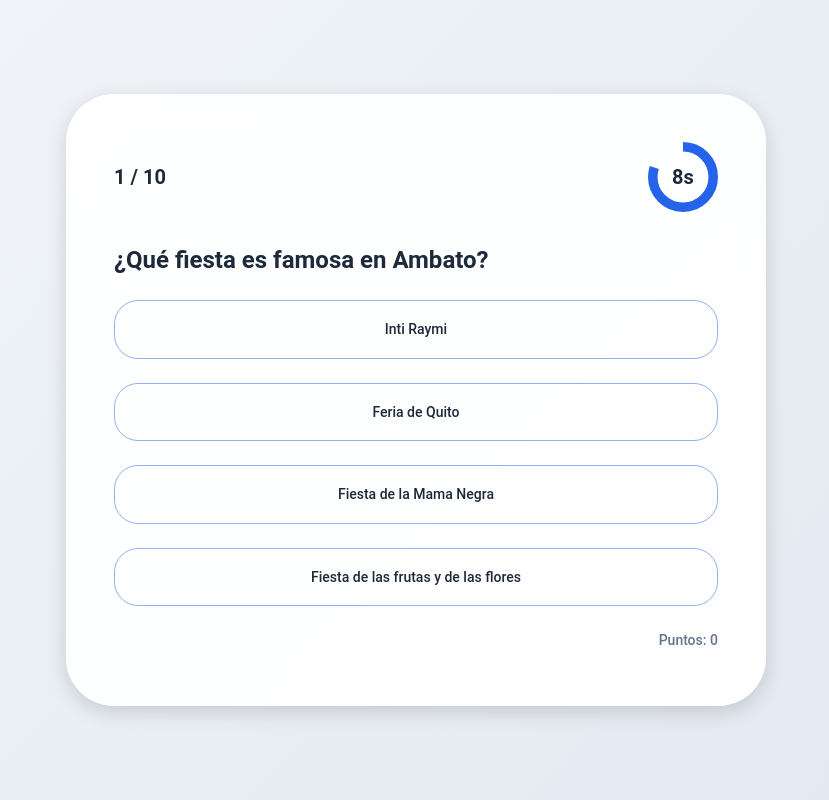
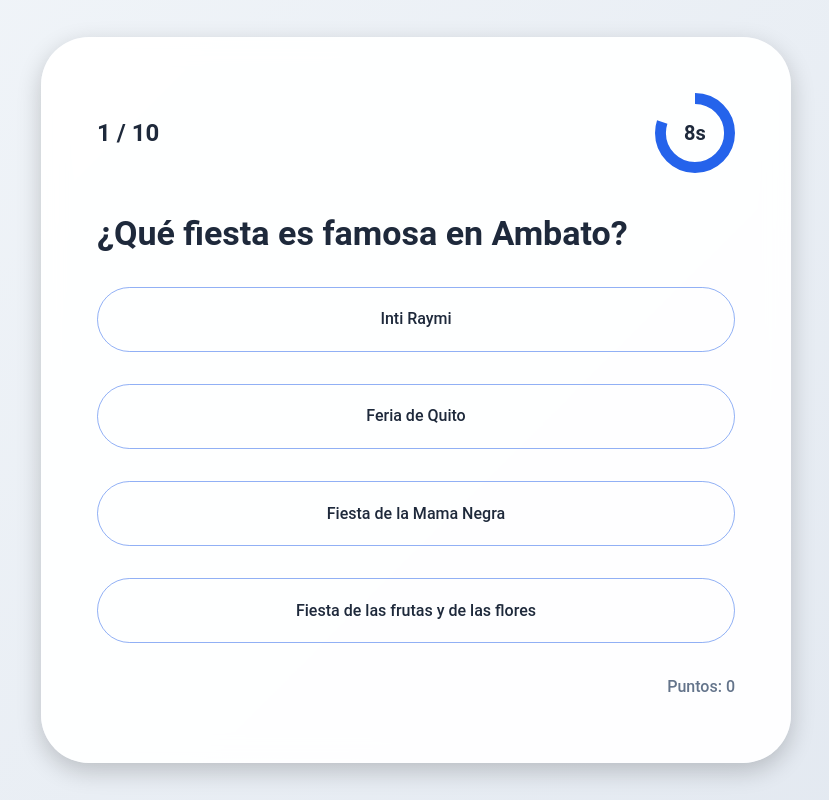
Before and after one commit to Patogol35/QuizEducativo, a React (Vite) app: page / in a window 1280 px wide. Both pictures are taken after a click on the button "Comenzar". Shown: the whole page, without its empty margins (224-1053 px from the left). Built offline with nearby package versions, Linux system fonts and the light colour scheme.

Commit message:
Update QuestionCard.jsx

```diff
--- a/src/components/QuestionCard.jsx
+++ b/src/components/QuestionCard.jsx
@@ -10,24 +10,24 @@ export default function QuestionCard({ question, current, total, score, onAnswer
       initial={{ opacity: 0, y: 30 }}
       animate={{ opacity: 1, y: 0 }}
       transition={{ duration: 0.4 }}
-      style={{ width: "100%", maxWidth: 700 }} // más ancho
+      style={{ width: "100%", maxWidth: 750 }} // más ancho para que respire
     >
       <Card
         sx={{
-          p: 4, // más padding
+          p: 5, // padding mayor
           borderRadius: 4,
           backdropFilter: "blur(12px)",
           background: (theme) =>
             theme.palette.mode === "dark"
               ? "rgba(30,41,59,0.95)"
               : "rgba(255,255,255,0.95)",
-          boxShadow: "0 6px 20px rgba(0,0,0,0.15)",
+          boxShadow: "0 8px 25px rgba(0,0,0,0.2)",
         }}
       >
         <CardContent>
-          {/* Contador y temporizador */}
-          <Stack direction="row" justifyContent="space-between" alignItems="center" mb={4}>
-            <Typography variant="h6" sx={{ fontWeight: 600 }}>
+          {/* Contador de preguntas y temporizador */}
+          <Stack direction="row" justifyContent="space-between" alignItems="center" mb={5} spacing={3}>
+            <Typography variant="h5" sx={{ fontWeight: 600 }}>
               {current + 1} / {total}
             </Typography>
 
@@ -35,7 +35,7 @@ export default function QuestionCard({ question, current, total, score, onAnswer
               <CircularProgress
                 variant="determinate"
                 value={(time / maxTime) * 100}
-                size={70} // más grande
+                size={80} // más grande
                 thickness={6} // más grueso
                 sx={{ color: time <= 3 ? "error.main" : "primary.main" }}
               />
@@ -58,23 +58,24 @@ export default function QuestionCard({ question, current, total, score, onAnswer
           </Stack>
 
           {/* Pregunta */}
-          <Typography variant="h5" gutterBottom sx={{ fontWeight: 600, mb: 3 }}>
+          <Typography variant="h4" gutterBottom sx={{ fontWeight: 600, mb: 4 }}>
             {question.question}
           </Typography>
 
           {/* Opciones */}
-          <Stack spacing={3} mt={2}> {/* más espacio entre opciones */}
+          <Stack spacing={4} mt={2}> {/* más espacio entre botones */}
             {question.options.map((opt, i) => (
-              <motion.div key={i} whileHover={{ scale: 1.03 }} whileTap={{ scale: 0.97 }}>
+              <motion.div key={i} whileHover={{ scale: 1.04 }} whileTap={{ scale: 0.97 }}>
                 <Button
                   fullWidth
                   variant={selected === opt ? "contained" : "outlined"}
                   onClick={() => onAnswer(opt)}
                   sx={{
                     textTransform: "none",
-                    borderRadius: 2,
+                    borderRadius: 3,
                     fontWeight: 500,
-                    py: 2, // más alto
+                    py: 2.2, // altura de botón mayor
+                    fontSize: "1rem",
                     backgroundColor:
                       selected === opt
                         ? opt === question.answer
@@ -100,9 +101,9 @@ export default function QuestionCard({ question, current, total, score, onAnswer
 
           {/* Puntos */}
           <Typography
-            variant="body2"
+            variant="body1"
             align="right"
-            sx={{ mt: 3, color: "text.secondary", fontWeight: 500 }}
+            sx={{ mt: 4, color: "text.secondary", fontWeight: 500 }}
           >
             Puntos: {score}
           </Typography>
```
